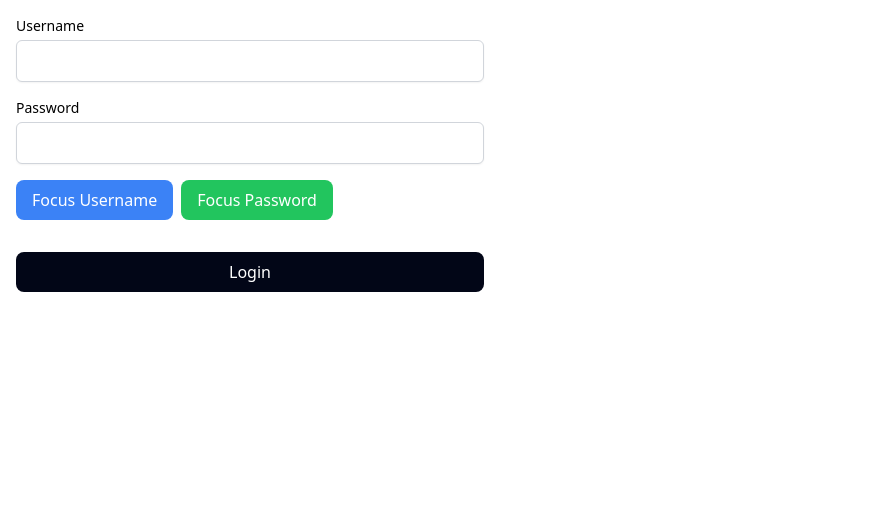
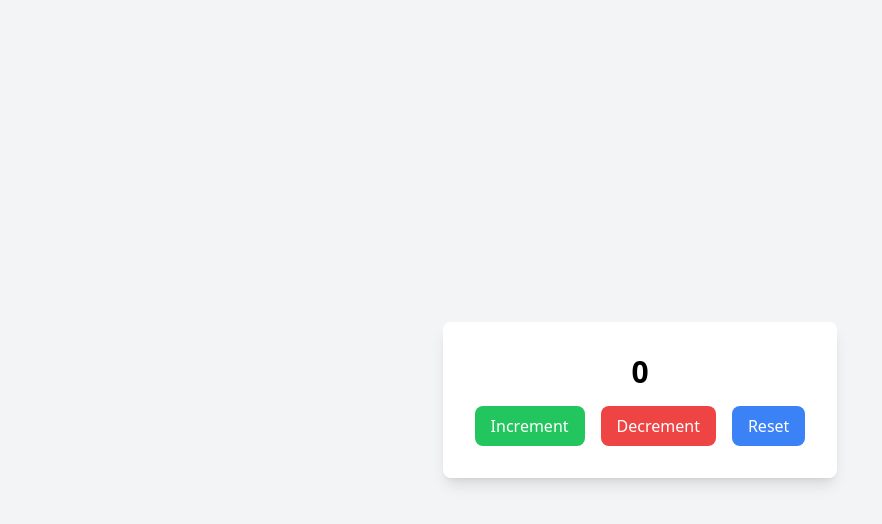
Before and after one commit to Wasif2000/All-In-One-, a React (Create React App) app: page / in a window 1280 px wide. Shown: the top 524 px of the page, without its empty margins (0-882 px from the left). Built offline with nearby package versions, Linux system fonts and the light colour scheme.

Commit message:
Counter and reset

```diff
--- a/src/App.js
+++ b/src/App.js
@@ -1,11 +1,11 @@
 import React from 'react'
-import PracticeUserefe from './hooks/Use-Ref/PracticeUserefe'
-
+import DarkMode from './hooks/Use-State/DarkMode'
+import Counter from './hooks/Use-State/Counter'
 
 const App = () => {
   return (
     <>
-  <PracticeUserefe/>
+    <Counter/>
     </>
   )
 }
--- /dev/null
+++ b/src/hooks/Use-State/Counter.jsx
@@ -0,0 +1,47 @@
+import { useState } from 'react';
+
+const Counter = () => {
+  const [count, setCounter] = useState(0);
+
+  const Incre = () => {
+    setCounter(count + 1);
+  };
+
+  const Decre = () => {
+    setCounter(count - 1);
+  };
+
+  const Res = () => {
+    setCounter(0);
+  };
+
+  return (
+    <div className="flex flex-col items-center justify-center h-screen bg-gray-100">
+      <div className="bg-white shadow-lg rounded-lg p-8 space-y-4">
+        <h1 className="text-3xl font-bold text-center">{count}</h1>
+        <div className="flex space-x-4">
+          <button
+            onClick={Incre}
+            className="px-4 py-2 text-white bg-green-500 rounded-lg transition duration-300 hover:bg-green-600"
+          >
+            Increment
+          </button>
+          <button
+            onClick={Decre}
+            className="px-4 py-2 text-white bg-red-500 rounded-lg transition duration-300 hover:bg-red-600"
+          >
+            Decrement
+          </button>
+          <button
+            onClick={Res}
+            className="px-4 py-2 text-white bg-blue-500 rounded-lg transition duration-300 hover:bg-blue-600"
+          >
+            Reset
+          </button>
+        </div>
+      </div>
+    </div>
+  );
+};
+
+export default Counter;
--- /dev/null
+++ b/src/hooks/Use-State/DarkMode.jsx
@@ -0,0 +1,62 @@
+import { useState } from 'react';
+
+const DarkModeForm = () => {
+  const [color, setColor] = useState('dark'); // Initial state set to 'dark'
+  const [username, setUsername] = useState('');
+  const [password, setPassword] = useState('');
+
+  const changer = () => {
+    setColor(color === 'dark' ? 'light' : 'dark'); // Toggle between 'dark' and 'light'
+  };
+
+  const handleSubmit = (e) => {
+    e.preventDefault();
+    // You can handle the login logic here
+    alert(`Username: ${username}\nPassword: ${password}`);
+  };
+
+  return (
+    <div className={`w-full h-screen ${color === 'dark' ? 'bg-gray-900 text-white' : 'bg-white text-black'} flex items-center justify-center`}>
+      <form onSubmit={handleSubmit} className="p-4 space-y-4 bg-opacity-75 rounded-lg shadow-lg">
+        <h2 className="text-lg font-bold text-center">Login</h2>
+        <div>
+          <label htmlFor="username" className="block text-sm font-medium">Username</label>
+          <input
+            type="text"
+            id="username"
+            value={username}
+            onChange={(e) => setUsername(e.target.value)}
+            className={`mt-1 block w-full px-3 py-2 border border-gray-300 rounded-md shadow-sm focus:outline-none focus:ring focus:border-blue-300 ${color === 'dark' ? 'bg-gray-800 text-white' : 'bg-white text-black'}`}
+            required
+          />
+        </div>
+        <div>
+          <label htmlFor="password" className="block text-sm font-medium">Password</label>
+          <input
+            type="password"
+            id="password"
+            value={password}
+            onChange={(e) => setPassword(e.target.value)}
+            className={`mt-1 block w-full px-3 py-2 border border-gray-300 rounded-md shadow-sm focus:outline-none focus:ring focus:border-blue-300 ${color === 'dark' ? 'bg-gray-800 text-white' : 'bg-white text-black'}`}
+            required
+          />
+        </div>
+        <button
+          type="submit"
+          className="mt-4 w-full px-4 py-2 bg-blue-500 text-white rounded-lg"
+        >
+          Login
+        </button>
+        <button
+          type="button"
+          onClick={changer}
+          className="mt-2 w-full px-4 py-2 bg-blue-700 text-white rounded-lg"
+        >
+          Change Color
+        </button>
+      </form>
+    </div>
+  );
+};
+
+export default DarkModeForm;
```
